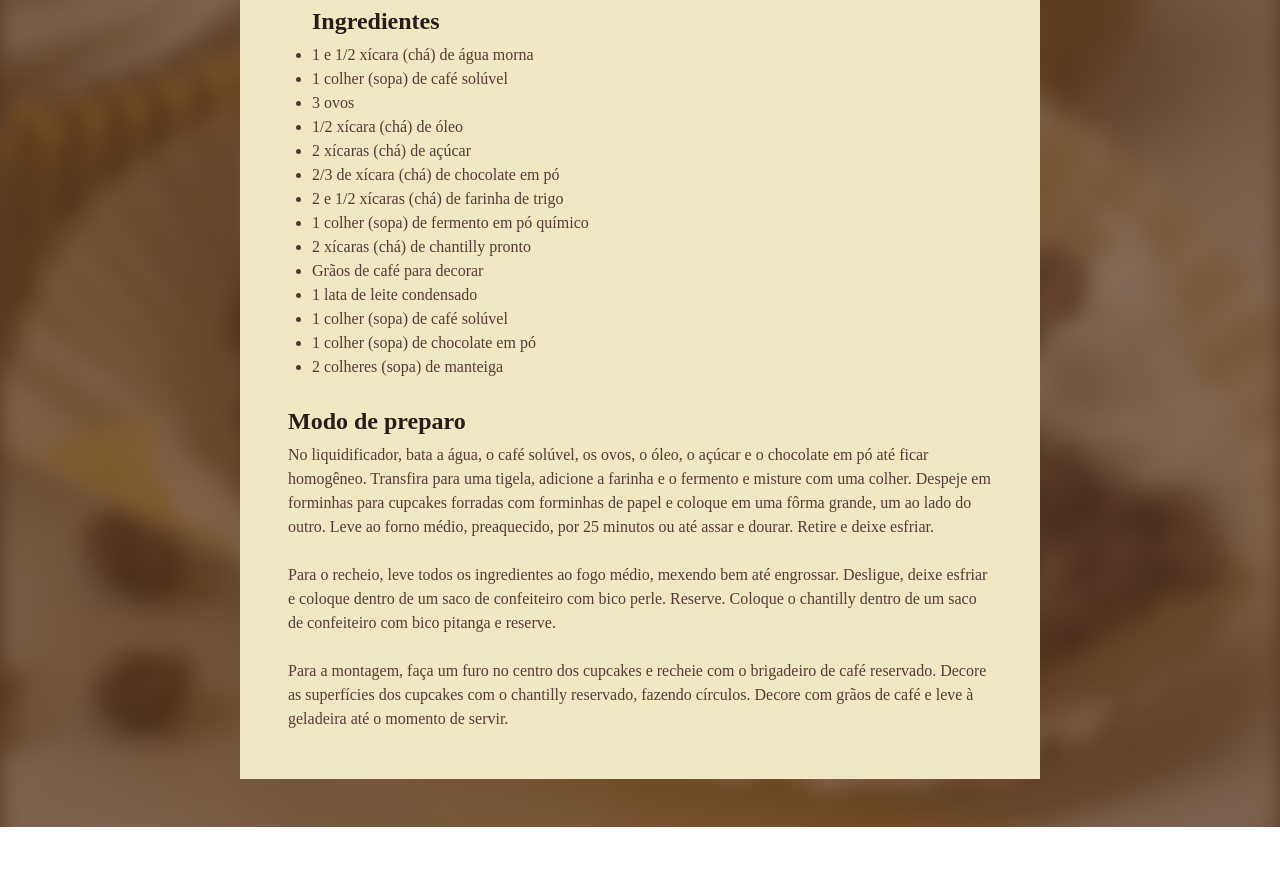
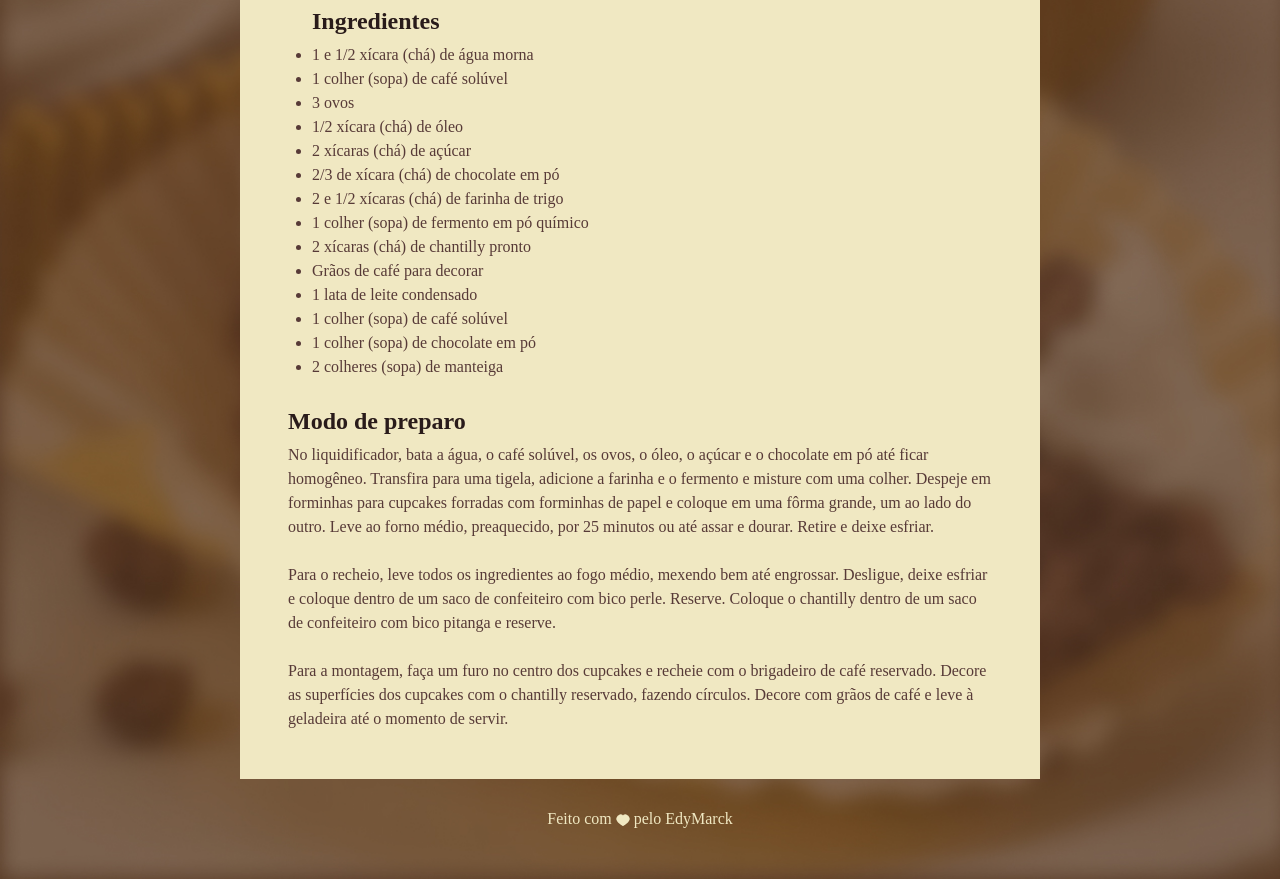
Before and after one commit to edsonrosadev/pagina_receita, a plain HTML site: page index.html in a window 1280 px wide. Shown: the part 720-1599 px from the top of the page. Before the commit the page ends 1547 px from the top, so only its background shows below. Drawn offline with Linux system fonts and the light colour scheme; a web font is replaced by a local one.

Commit message:
adicionando footer

```diff
--- a/index.html
+++ b/index.html
@@ -58,5 +58,10 @@
       </section>
     </main>
   </div>
+  <footer>
+    Feito com
+    <img src="assets/heart.svg" alt="simbolo coração">
+    pelo EdyMarck
+  </footer>
 </body>
 </html>
--- a/styles.css
+++ b/styles.css
@@ -19,7 +19,7 @@ body {
   padding: 24px;
   width: 800px;
   background-color: #F0E8C2;
-  margin: 48px auto;
+  margin: 48px auto 28px;
 }
 
 img {
@@ -52,3 +52,13 @@ h1, h2 {
   margin-bottom: 4px;
   line-height: 150%;
 }
+
+footer {
+  color: #F0E8C2;
+  text-align: center;
+  padding-bottom: 48px;
+}
+
+footer img {
+  vertical-align: middle;
+}
```
Also changed, not shown: assets/heart.svg (added).
